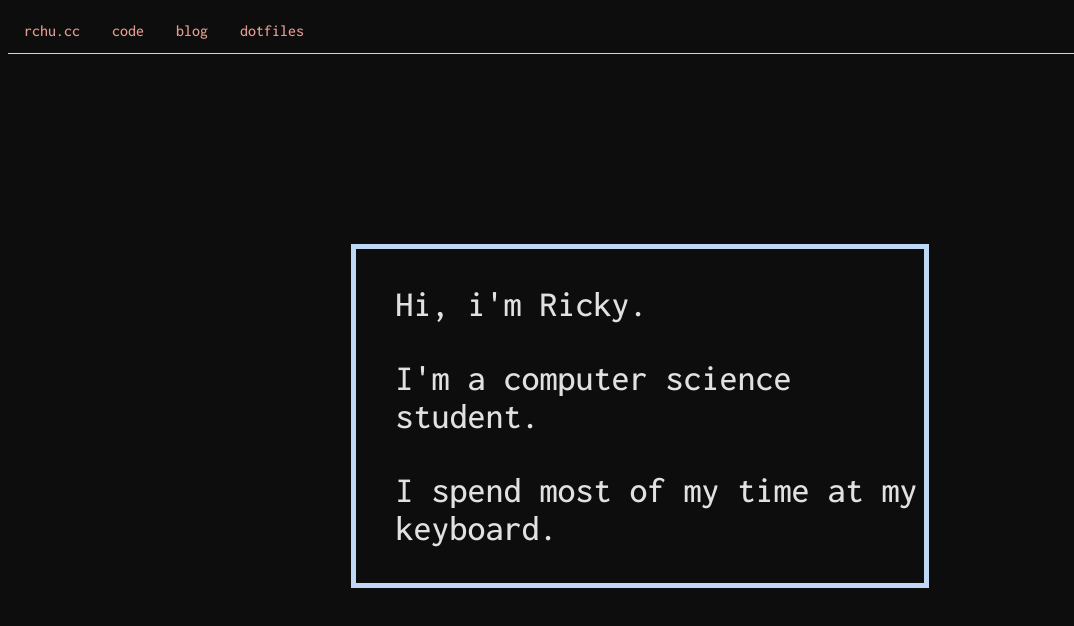
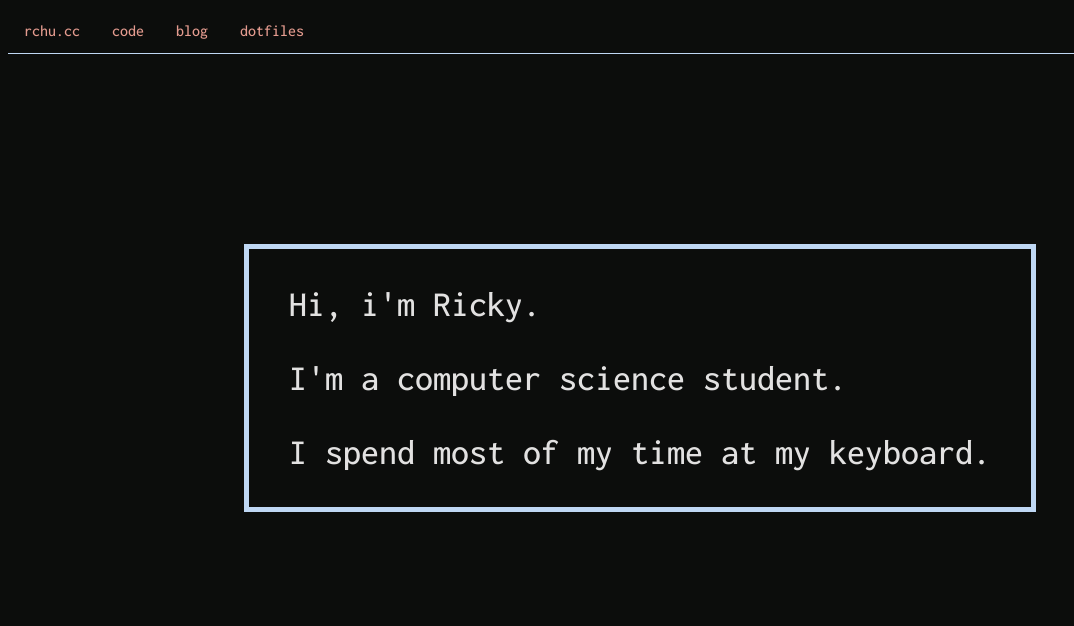
Before and after one commit to Bracktus/rchu.cc, a plain HTML site: page index.html in a window 1280 px wide. Shown: the whole page, without its empty margins (0-1074 px from the left). Drawn offline with Linux system fonts and the light colour scheme.

Commit message:
centered main box

```diff
--- a/main.css
+++ b/main.css
@@ -34,17 +34,20 @@ ul.navbar li a:hover{
   color: var(--foreground);
 }
 
-
 .mainbox{
   border: 5px;
   border-style: solid;
   border-color: var(--color9);
   margin: 15% auto;
-  width: 45%;
+  display: inline-block;
+  position: relative;
+  left: 50%;
+  transform: translateX(-50%);
 }
 
 .mainbox p{
   color: var(--foreground);
   font-size: 36px;
   padding-left: 40px;
+  padding-right: 40px;
 }
```
